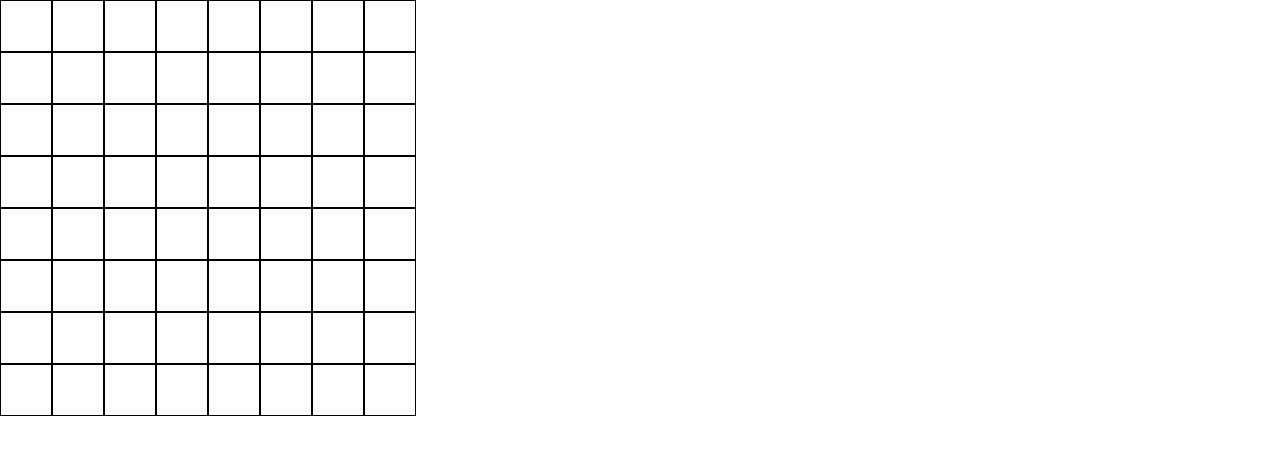
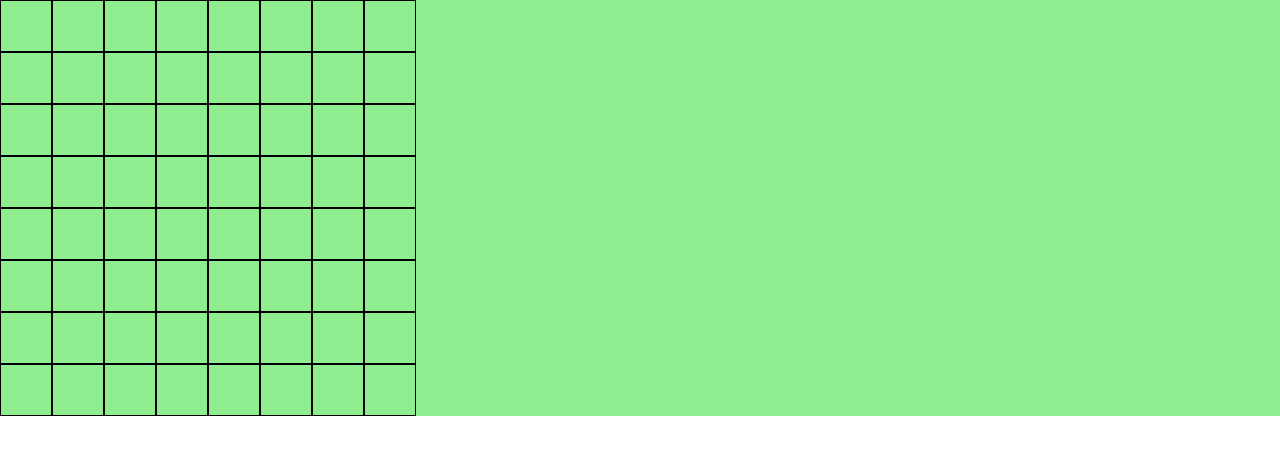
Before and after one commit to powerninja/othello-battle-app, a React (Create React App) app: page / in a window 1280 px wide. Shown: the top 454 px of the page. Built offline with nearby package versions, Linux system fonts and the light colour scheme.

Commit message:
マス目を押下した際にコマが表示されるような処理を追加

```diff
--- a/src/App.css
+++ b/src/App.css
@@ -1,5 +1,6 @@
 .App {
   text-align: center;
+  background-color: lightgreen;
 }
 
 .App-logo {
@@ -48,3 +49,18 @@
   width: 50px;
   height: 50px;
 }
+
+.circle {
+  width: 40px;
+  height: 40px;
+  border-radius: 50%;
+  margin: 5px;
+}
+
+.black {
+  background-color: black;
+}
+
+.white {
+  background-color: white;
+}
--- a/src/App.tsx
+++ b/src/App.tsx
@@ -1,14 +1,45 @@
-import React from "react";
+import { useState } from "react";
 import "./App.css";
 
 export const App = () => {
+  //配列にnullを64個設定する
+  const [grid, setGrid] = useState<any>(Array(64).fill(null));
+
+  //マス目の描写とマス目を押下時に黒色のコマを表示
   const createGrid = () => {
-    const cells = [];
-    for (let i = 0; i < 64; i++) {
-      cells.push(<div key={i} className="cell"></div>);
+    //cell:gridの値を一つづつ取り出す、最初は全てnull
+    //index:現在処理中の要素の配列内における添字、0から始まる
+    return grid.map((cell: string, index: number) => (
+      //keyに0~63までの数字を割り当てる
+      //対象のマス目を押下すると、handleCellClick関数を呼び出す
+      <div key={index} className="cell" onClick={() => handleCellClick(index)}>
+        {/* cellがnullでない場合、押下したマス目にclassNameを付与しコマを描写する */}
+        {/* cellの値によってclassNameを動的に変更する */}
+        {cell && (
+          <div
+            className={`circle ${cell === "black" ? "black" : "white"}`}
+          ></div>
+        )}
+      </div>
+    ));
+  };
+
+  // マス目が押下された際に、対象の配列にblackまたはwhiteを入れる
+  const handleCellClick = (index: number) => {
+    //更新前の盤面をコピーする
+    const newGrid = [...grid];
+    //押下したマス目が黒でも白でもなかった場合、黒色にする
+    if (!newGrid[index]) {
+      newGrid[index] = "black";
+      //入力されていた文字が黒色だった場合は、白色に変更する。
+      //白だった場合は、nullとしコマの描写を消す
+    } else {
+      newGrid[index] = newGrid[index] === "black" ? "white" : null;
     }
-    return cells;
+    //盤面を保存する
+    setGrid(newGrid);
   };
+
   return (
     <div className="App">
       <div className="grid">{createGrid()}</div>
```
